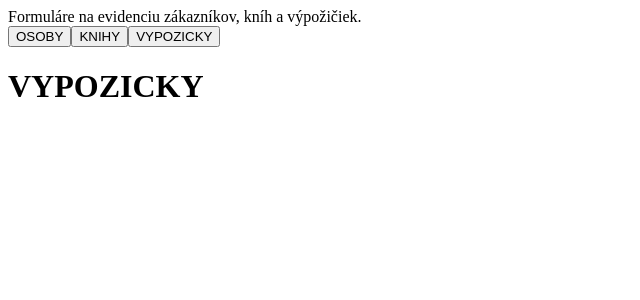
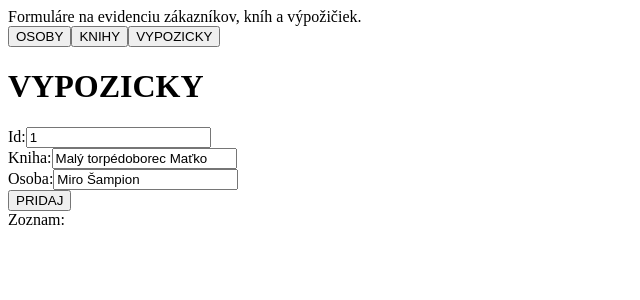
Before and after one commit to Thesmilik/teamblackbird_Angular, an Angular app: page / in a window 1280 px wide. Both pictures are taken after a click on the button "VYPOZICKY". Shown: the top 300 px of the page, without its empty margins (0-640 px from the left). Built offline with nearby package versions, Linux system fonts and the light colour scheme.

Commit message:
VYPOZICKY

```diff
--- a/src/app/app.component.html
+++ b/src/app/app.component.html
@@ -35,8 +35,18 @@
     </div>
   </div>
 
-
   <div *ngIf="aktMenu == menu.VYPOZICKY">
     <h1>VYPOZICKY</h1>
+    Id:<input [(ngModel)]="vypozicka.id"><br>
+    Kniha:<input [(ngModel)]="vypozicka.kniha"><br>
+    Osoba:<input [(ngModel)]="vypozicka.osoba"><br>
+
+    <button (click)="pridaj2()">PRIDAJ</button><br>
+
+    Zoznam:<br>
+
+    <div *ngFor="let v of vypozicky">
+      {{v.id}} {{v.kniha}} {{v.osoba}}
+    </div>
   </div>
 </div>
--- a/src/app/app.component.ts
+++ b/src/app/app.component.ts
@@ -15,6 +15,9 @@ export class AppComponent {
   knihy: any = [];
   kniha = {id:"1", nazov:"Malý princ Paťko", autor:"Jožo Alvarez", d:"5"};
 
+  vypozicky: any = [];
+  vypozicka = {id:"1", kniha:"Malý torpédoborec Maťko", osoba:"Miro Šampion"};
+
   menu = MENU;
   aktMenu: MENU = MENU.OSOBY;
 
@@ -29,4 +32,8 @@ export class AppComponent {
   public pridaj1(): void{
     this.knihy.push({id: this.kniha.id, nazov: this.kniha.nazov, autor: this.kniha.autor, d: this.kniha.d});
   }
+
+  public pridaj2(): void{
+    this.vypozicky.push({id: this.vypozicka.id, kniha: this.vypozicka.kniha, osoba: this.vypozicka.osoba});
+  }
 }
```
